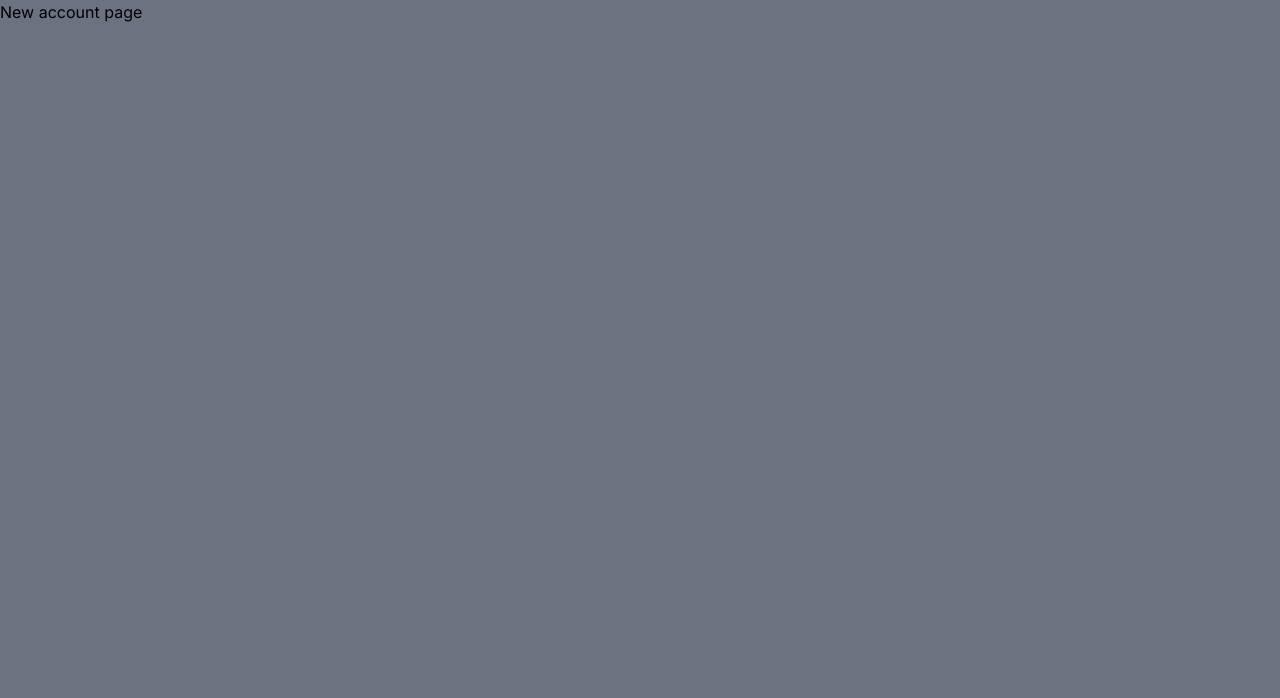
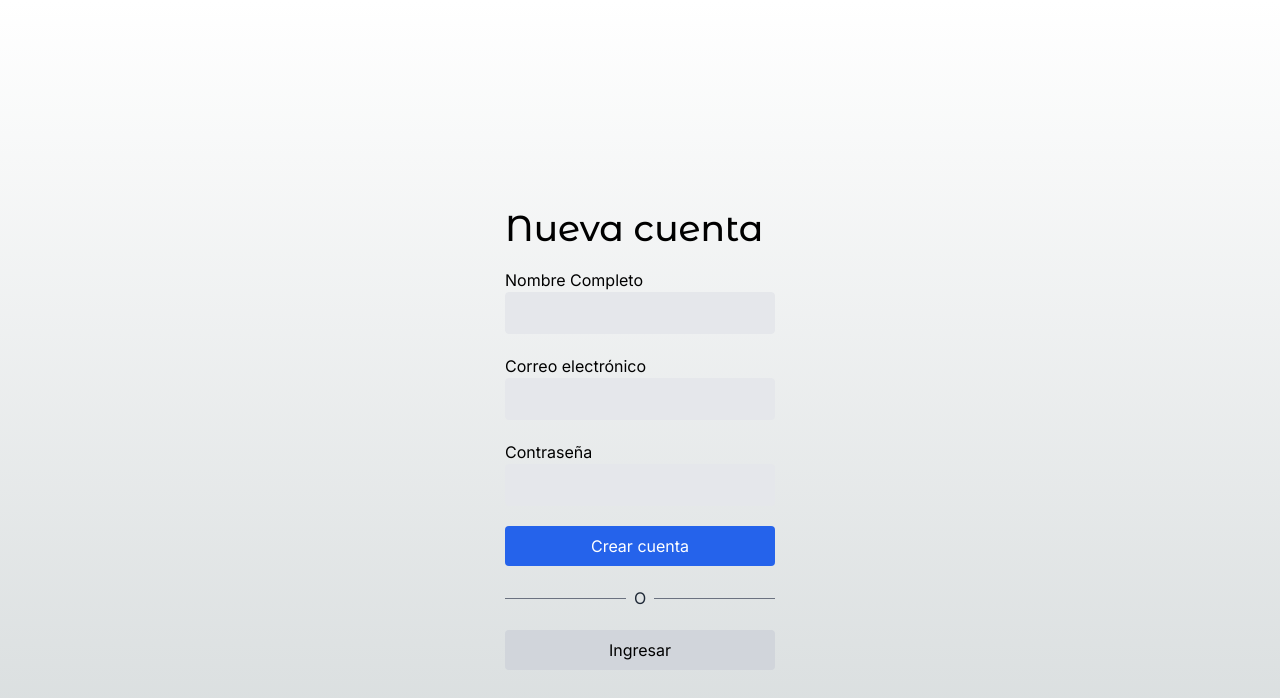
Before and after one commit to Majomon/04-teslo-shop, a Next.js app: page /auth/new-account in a window 1280 px wide. Shown: the top 698 px of the page. Built offline with nearby package versions, Linux system fonts and the light colour scheme.

Commit message:
Pequeño cambio en carrito

```diff
--- a/src/app/(shop)/cart/page.tsx
+++ b/src/app/(shop)/cart/page.tsx
@@ -48,7 +48,7 @@
           </div>
 
           {/* Checkout - Resumen*/}
-          <div className="rounded-xl bg-white p-7 shadow-xl">
+          <div className="h-fit rounded-xl bg-white p-7 shadow-xl">
             <h2 className="mb-2 text-2xl">Resumen de orden</h2>
             <div className="grid grid-cols-2">
               <span>No. Productos</span>
--- a/src/app/auth/layout.tsx
+++ b/src/app/auth/layout.tsx
@@ -5,5 +5,9 @@
 }: {
   children: React.ReactNode;
 }) {
-  return <main className="min-h-screen bg-gray-500">{children}</main>;
+  return (
+    <main className="flex justify-center">
+      <div className="w-full px-10 sm:w-[350px]">{children}</div>
+    </main>
+  );
 }
--- a/src/app/auth/login/page.tsx
+++ b/src/app/auth/login/page.tsx
@@ -1,9 +1,37 @@
 import { titleFont } from "@/config/fonts";
+import Link from "next/link";
 
 export default function LoginPage() {
   return (
-    <div>
-      <h1>Login page</h1>
+    <div className="flex min-h-screen flex-col pt-32 sm:pt-52">
+      <h1 className={`${titleFont.className} mb-5 text-4xl`}>Ingresar</h1>
+
+      <div className="flex flex-col">
+        <label htmlFor="email">Correo electrónico</label>
+        <input
+          className="mb-5 rounded border bg-gray-200 px-5 py-2"
+          type="email"
+        />
+
+        <label htmlFor="email">Contraseña</label>
+        <input
+          className="mb-5 rounded border bg-gray-200 px-5 py-2"
+          type="email"
+        />
+
+        <button className="btn-primary">Ingresar</button>
+
+        {/* divisor l ine */}
+        <div className="my-5 flex items-center">
+          <div className="flex-1 border-t border-gray-500"></div>
+          <div className="px-2 text-gray-800">O</div>
+          <div className="flex-1 border-t border-gray-500"></div>
+        </div>
+
+        <Link href="/auth/new-account" className="btn-secondary text-center">
+          Crear una nueva cuenta
+        </Link>
+      </div>
     </div>
   );
 }
--- a/src/app/auth/new-account/page.tsx
+++ b/src/app/auth/new-account/page.tsx
@@ -1,9 +1,43 @@
 import { titleFont } from "@/config/fonts";
+import Link from "next/link";
 
-export default function RegisterPage() {
+export default function NewAccountPage() {
   return (
-    <div>
-      <h1>New account page</h1>
+    <div className="flex min-h-screen flex-col pt-32 sm:pt-52">
+      <h1 className={`${titleFont.className} mb-5 text-4xl`}>Nueva cuenta</h1>
+
+      <div className="flex flex-col">
+        <label htmlFor="name">Nombre Completo</label>
+        <input
+          className="mb-5 rounded border bg-gray-200 px-5 py-2"
+          type="text"
+        />
+
+        <label htmlFor="email">Correo electrónico</label>
+        <input
+          className="mb-5 rounded border bg-gray-200 px-5 py-2"
+          type="email"
+        />
+
+        <label htmlFor="email">Contraseña</label>
+        <input
+          className="mb-5 rounded border bg-gray-200 px-5 py-2"
+          type="email"
+        />
+
+        <button className="btn-primary">Crear cuenta</button>
+
+        {/* divisor l ine */}
+        <div className="my-5 flex items-center">
+          <div className="flex-1 border-t border-gray-500"></div>
+          <div className="px-2 text-gray-800">O</div>
+          <div className="flex-1 border-t border-gray-500"></div>
+        </div>
+
+        <Link href="/auth/login" className="btn-secondary text-center">
+          Ingresar
+        </Link>
+      </div>
     </div>
   );
 }
--- /dev/null
+++ b/src/app/auth/page.tsx
@@ -0,0 +1,5 @@
+import { redirect } from "next/navigation";
+
+export default function AuthPage() {
+  redirect("/");
+}
--- a/src/app/globals.css
+++ b/src/app/globals.css
@@ -55,5 +55,5 @@
 }
 
 .btn-secondary {
-  @apply bg-gray-200 hover:bg-gray-300 text-black py-2 px-4 rounded transition-all;
+  @apply bg-gray-300 hover:bg-gray-400 text-black py-2 px-4 rounded transition-all;
 }
```
